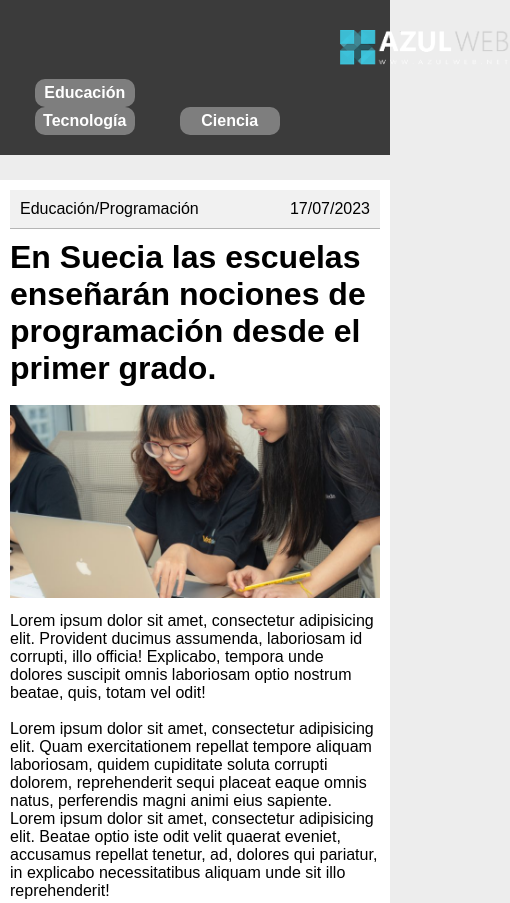
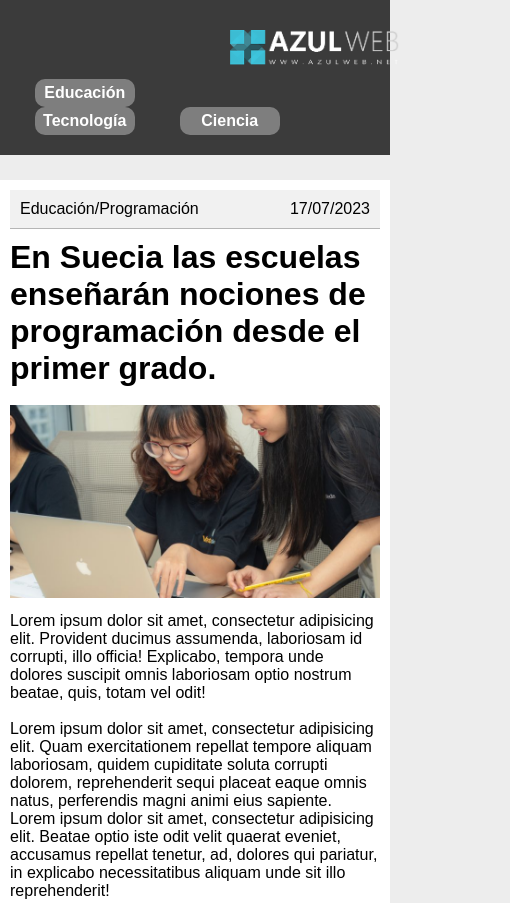
Before and after one commit to JerryRS11/Azul-Web, a plain HTML site: page Index.html in a window 390 px wide. Shown: the top 903 px of the page, 510 px wide, since content can reach past the window. Drawn offline with Linux system fonts and the light colour scheme.

Commit message:
Prueba2
Logo

```diff
--- a/CSS/Estilos.css
+++ b/CSS/Estilos.css
@@ -290,7 +290,7 @@ nav li:hover{
          margin-right: 120px;
          padding-bottom: 10px;
          padding-top: 10px;
-         padding-left: 160px;
+         padding-left: 50px;
          }
 
       /*Cambiar tamaño a la lista de navegación*/
```
